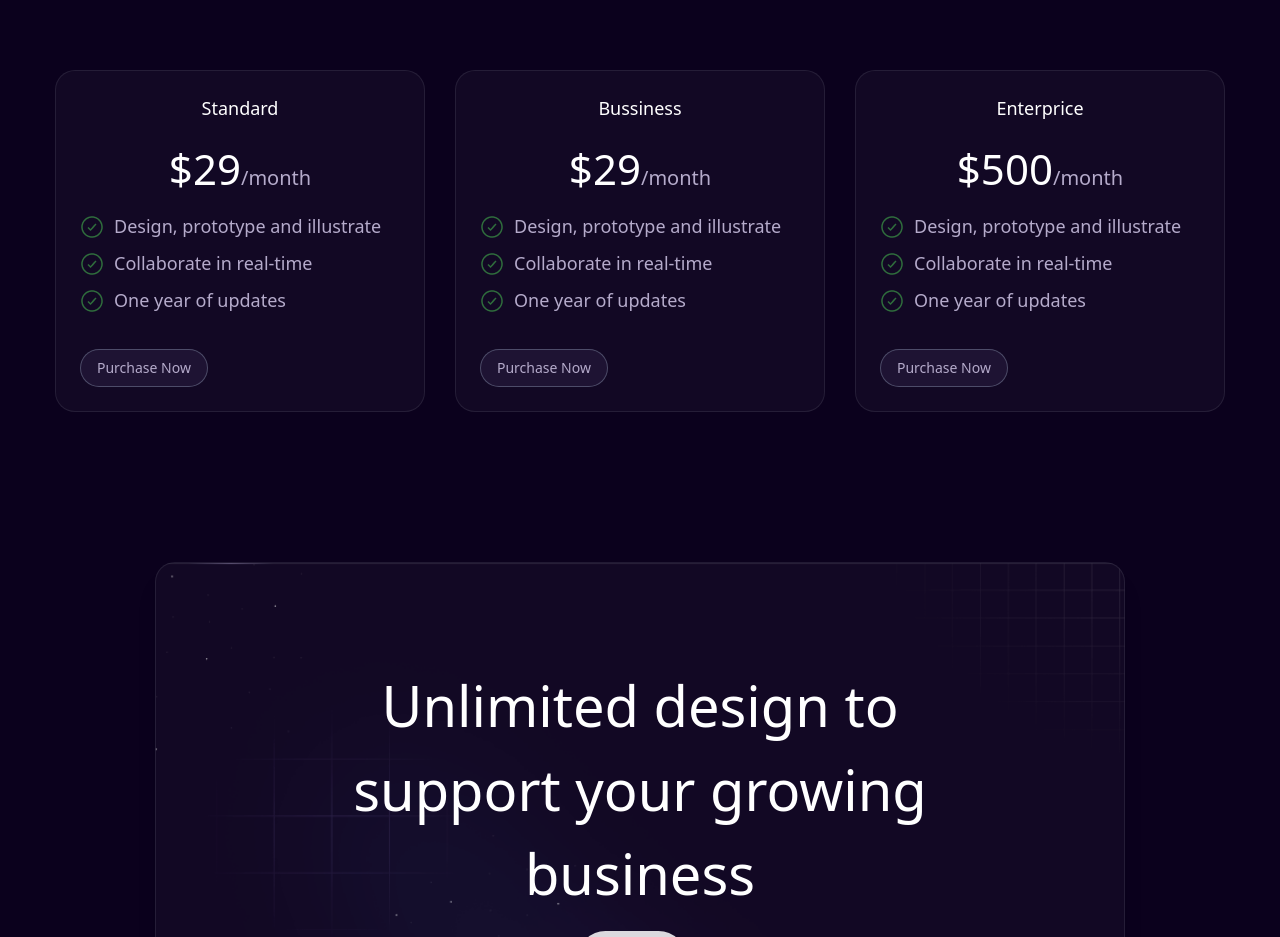
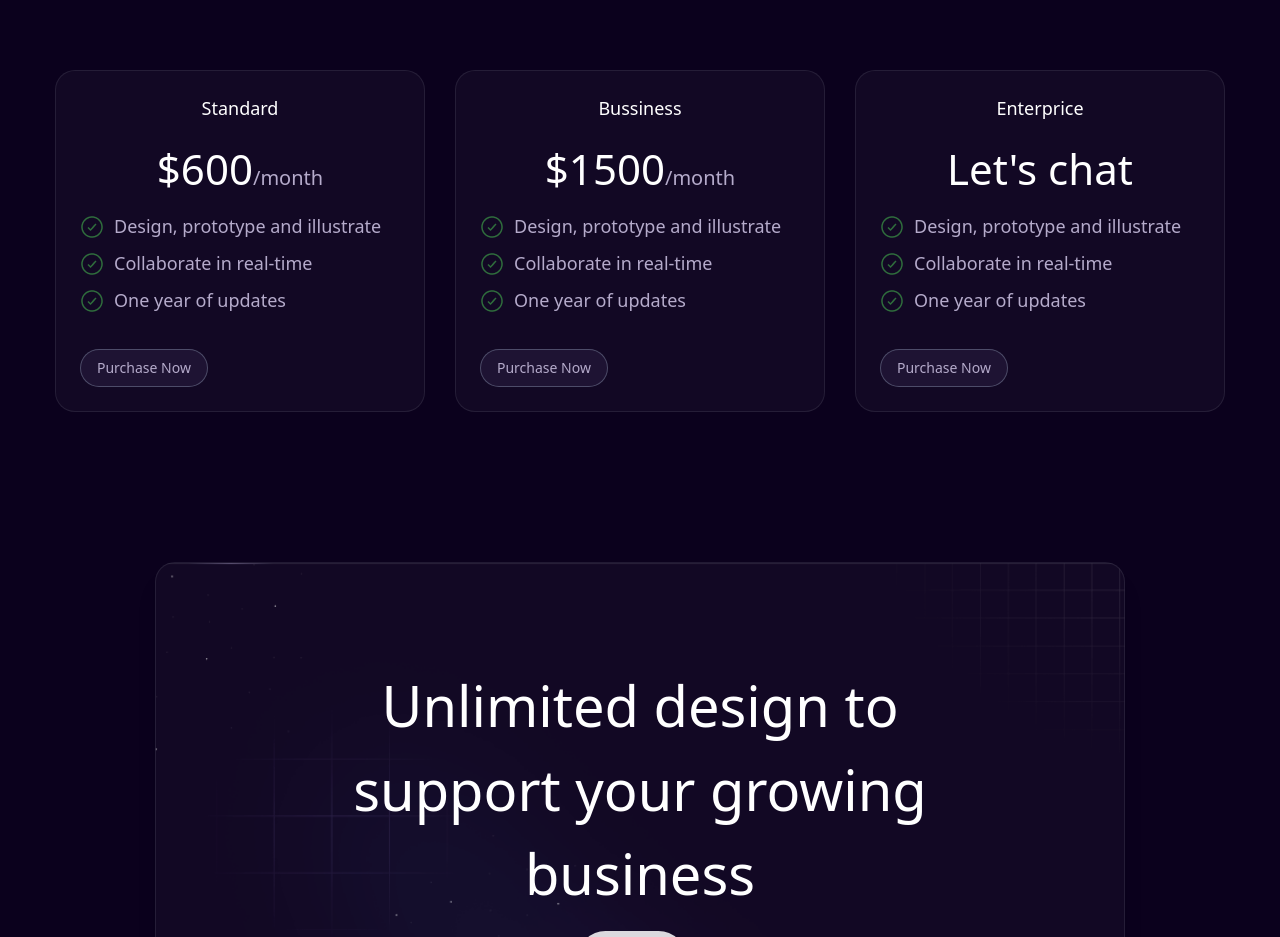
Before and after one commit to tarunkumar2112/staging, a React (Create React App) app: page / in a window 1280 px wide. Shown: the part 6020-6957 px from the top of the page. Built offline with nearby package versions, Linux system fonts and the light colour scheme.

Commit message:
Update Home.js

```diff
--- a/src/pages/Home.js
+++ b/src/pages/Home.js
@@ -243,7 +243,7 @@ const Home = () => {
           {/* Pricing Plan 1 */}
           <div className="bg-price-bg p-6 rounded-[20px] md:w-[calc(33.333% - 20px)] w-full border border-solid border-border-color">
             <p className='subtitle text-center font-medium mb-[15px] text-white'>Standard</p>
-            <h3 className=" font-medium mb-2 text-center md:text-[42px] text-[30px] text-white">$29<span className='text-Paragraph text-xl font-medium'>/month</span></h3>
+            <h3 className=" font-medium mb-2 text-center md:text-[42px] text-[30px] text-white">$600<span className='text-Paragraph text-xl font-medium'>/month</span></h3>
           <ul>
           <li class="flex items-start gap-[10px;] font-[16px] py-[5px]">
             <img className='mt-[2px]' src={checkmark} alt="checkmark"/>
@@ -262,7 +262,7 @@ const Home = () => {
           {/* Pricing Plan 2 */}
           <div className="bg-price-bg p-6 rounded-[20px] md:w-[calc(33.333% - 20px)] w-full border border-solid border-border-color">
             <p className='subtitle text-center font-medium mb-[15px] text-white'>Bussiness</p>
-            <h3 className="font-medium mb-2 text-center md:text-[42px] text-[30px] text-white">$29<span className='text-Paragraph text-xl font-medium'>/month</span></h3>
+            <h3 className="font-medium mb-2 text-center md:text-[42px] text-[30px] text-white">$1500<span className='text-Paragraph text-xl font-medium'>/month</span></h3>
           <ul>
           <li class="flex items-start gap-[10px;] font-[16px] py-[5px]">
             <img className='mt-[2px]' src={checkmark} alt="checkmark"/>
@@ -280,7 +280,7 @@ const Home = () => {
 
           <div className="bg-price-bg p-6 rounded-[20px] md:w-[calc(33.333% - 20px)] w-full border border-solid border-border-color">
             <p className='subtitle text-center font-medium mb-[15px] text-white'>Enterprice</p>
-            <h3 className="font-medium mb-2 text-center md:text-[42px] text-[30px] text-white">$500<span className='text-Paragraph text-xl font-medium'>/month</span></h3>
+            <h3 className="font-medium mb-2 text-center md:text-[42px] text-[30px] text-white">Let's chat<span className='text-Paragraph text-xl font-medium'></span></h3>
           <ul>
           <li class="flex items-start gap-[10px;] font-[16px] py-[5px]">
             <img className='mt-[2px]' src={checkmark} alt="checkmark"/>
```
